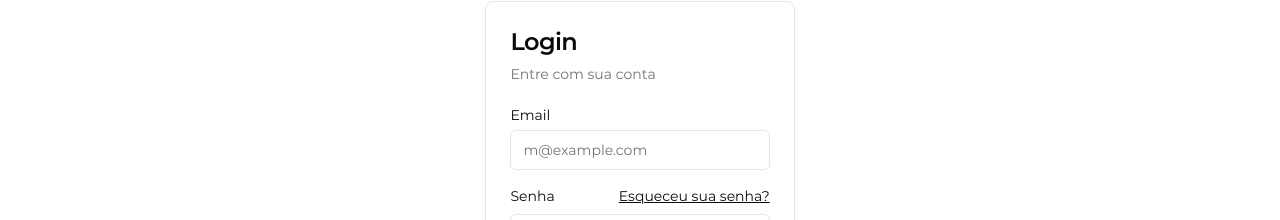
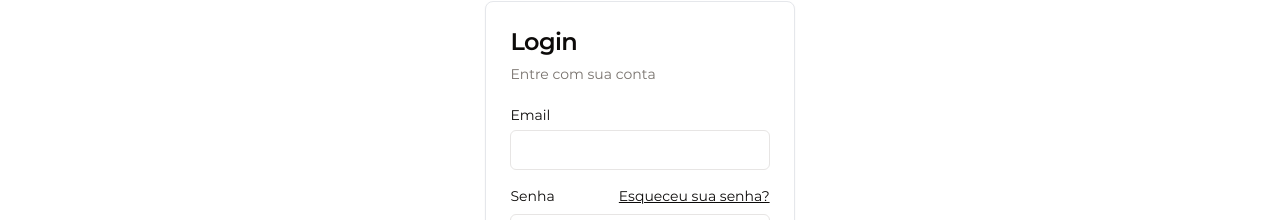
Before and after one commit to Coastal-Coders/lindaflor-ecommerce, a Next.js app: page /signin in a window 1280 px wide. Shown: the part 254-474 px from the top of the page. Built offline with nearby package versions, Linux system fonts and the light colour scheme.

Commit message:
fix(signin): handle eslint error for misused promises
- Resolve eslint error using conditional rendering expression for error message
- Ensure proper error handling for async functions
- Add error state management in the useSignIn hook to display errors to the user

```diff
--- a/src/app/signin/SignIn.tsx
+++ b/src/app/signin/SignIn.tsx
@@ -1,14 +1,14 @@
-/* eslint-disable @typescript-eslint/no-misused-promises */
 'use client';
 import Link from 'next/link';
 import { Button } from '@/components/ui/Button';
 import { Card, CardContent, CardDescription, CardHeader, CardTitle } from '@/components/ui/Card';
 import { Input } from '@/components/ui/Input';
 import { Label } from '@/components/ui/Label';
-import useSignIn from './hook/useSignIn';
+import { useSignIn } from '@/hooks/auth';
 
 export function SignIn() {
-  const { register, handleSubmit, errors, onSubmit } = useSignIn();
+  const { register, handleSubmit, onSubmit, errors, errorMessage } = useSignIn();
+
   return (
     <main className='flex min-h-screen items-center'>
       <Card className='mx-auto'>
@@ -19,18 +19,17 @@ export function SignIn() {
         <CardContent>
           <form
             className='grid gap-4'
-            onSubmit={handleSubmit(onSubmit)}
+            onSubmit={(event) => void handleSubmit(onSubmit)(event)}
           >
             <div className='grid gap-2'>
               <Label htmlFor='email'>Email</Label>
               <Input
                 id='email'
                 type='email'
-                placeholder='m@example.com'
-                required
-                {...register('email', { required: true })}
+                autoComplete='email'
+                {...register('email', { required: 'Email é obrigatório' })}
               />
-              {errors.email && <span>{errors.email.message}</span>}
+              {errors.email && <span className='text-red-500'>{errors.email.message}</span>}
             </div>
             <div className='grid gap-2'>
               <div className='flex items-center'>
@@ -45,11 +44,12 @@ export function SignIn() {
               <Input
                 id='password'
                 type='password'
-                required
-                {...register('password', { required: true })}
+                autoComplete='password'
+                {...register('password', { required: 'Senha é obrigatória' })}
               />
-              {errors.password && <span>{errors.password.message}</span>}
+              {errors.password && <span className='text-red-500'>{errors.password.message}</span>}
             </div>
+            {(errorMessage ?? '') && <div className='text-center text-red-500'>{errorMessage}</div>}
             <Button
               type='submit'
               className='w-full'
--- /dev/null
+++ b/src/hooks/auth/index.ts
@@ -0,0 +1 @@
+export { default as useSignIn } from './useSignIn';
--- a/src/app/signin/hook/useSignIn.tsx
+++ b/src/hooks/auth/useSignIn.tsx
@@ -1,5 +1,5 @@
-/* eslint-disable @typescript-eslint/no-unsafe-call */
 import { useRouter } from 'next/navigation';
+import { useState } from 'react';
 import { useForm, SubmitHandler } from 'react-hook-form';
 import { Auth } from '@/@types/auth';
 import { Tokens } from '@/@types/tokens';
@@ -12,7 +12,9 @@ const useSignIn = () => {
     handleSubmit,
     formState: { errors },
   } = useForm<Auth>();
+
   const router = useRouter();
+  const [errorMessage, setErrorMessage] = useState<string | null>(null);
 
   const onSubmit: SubmitHandler<Auth> = async (data) => {
     try {
@@ -24,11 +26,18 @@ const useSignIn = () => {
 
       router.push('/dashboard');
     } catch (error) {
-      console.error('Error logging in', error);
+      setErrorMessage('Email ou senha inválidos');
     }
   };
 
-  return { register, handleSubmit, onSubmit, errors };
+  return {
+    register,
+    handleSubmit,
+    onSubmit,
+    setErrorMessage,
+    errorMessage,
+    errors,
+  };
 };
 
 export default useSignIn;
```
